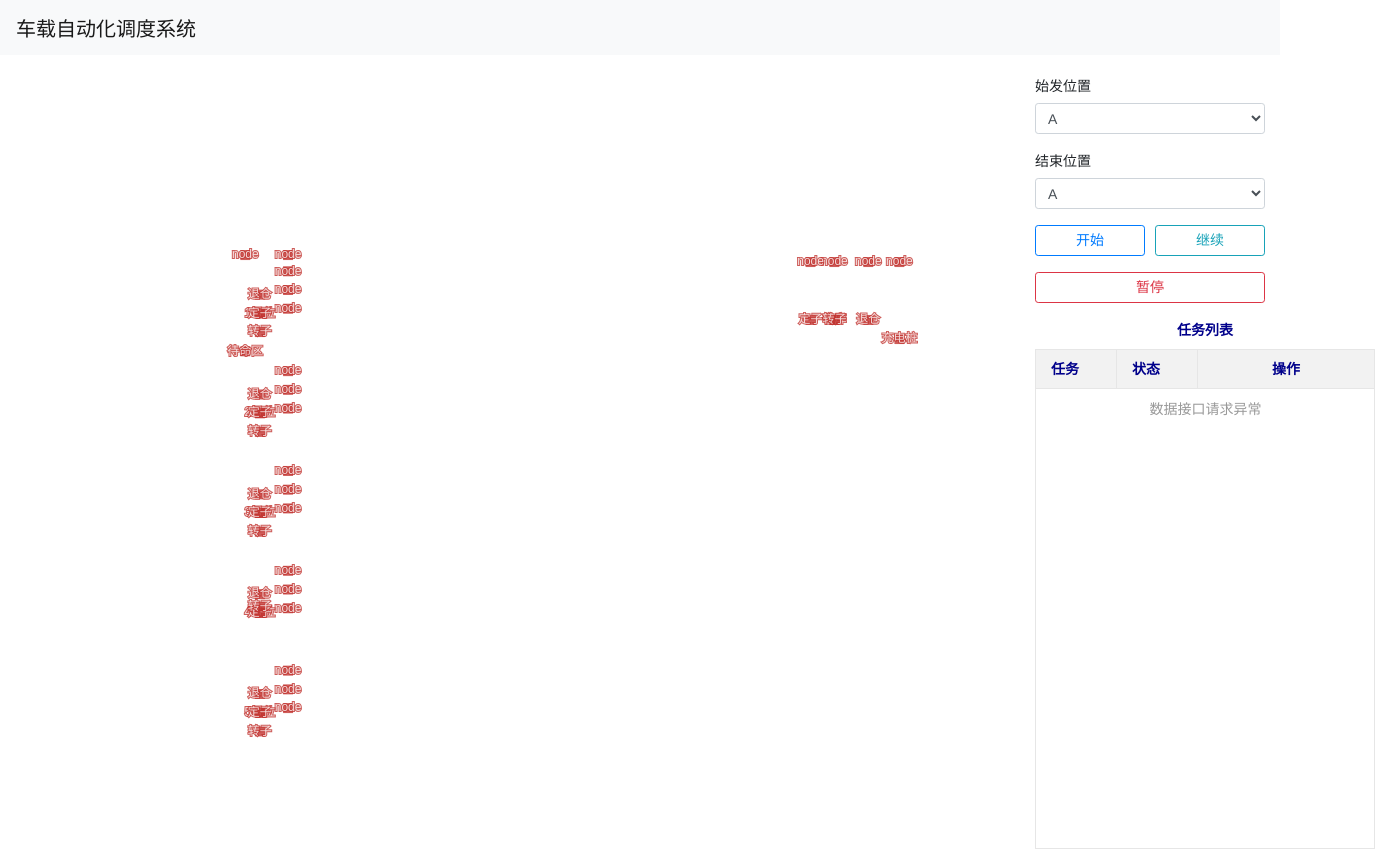
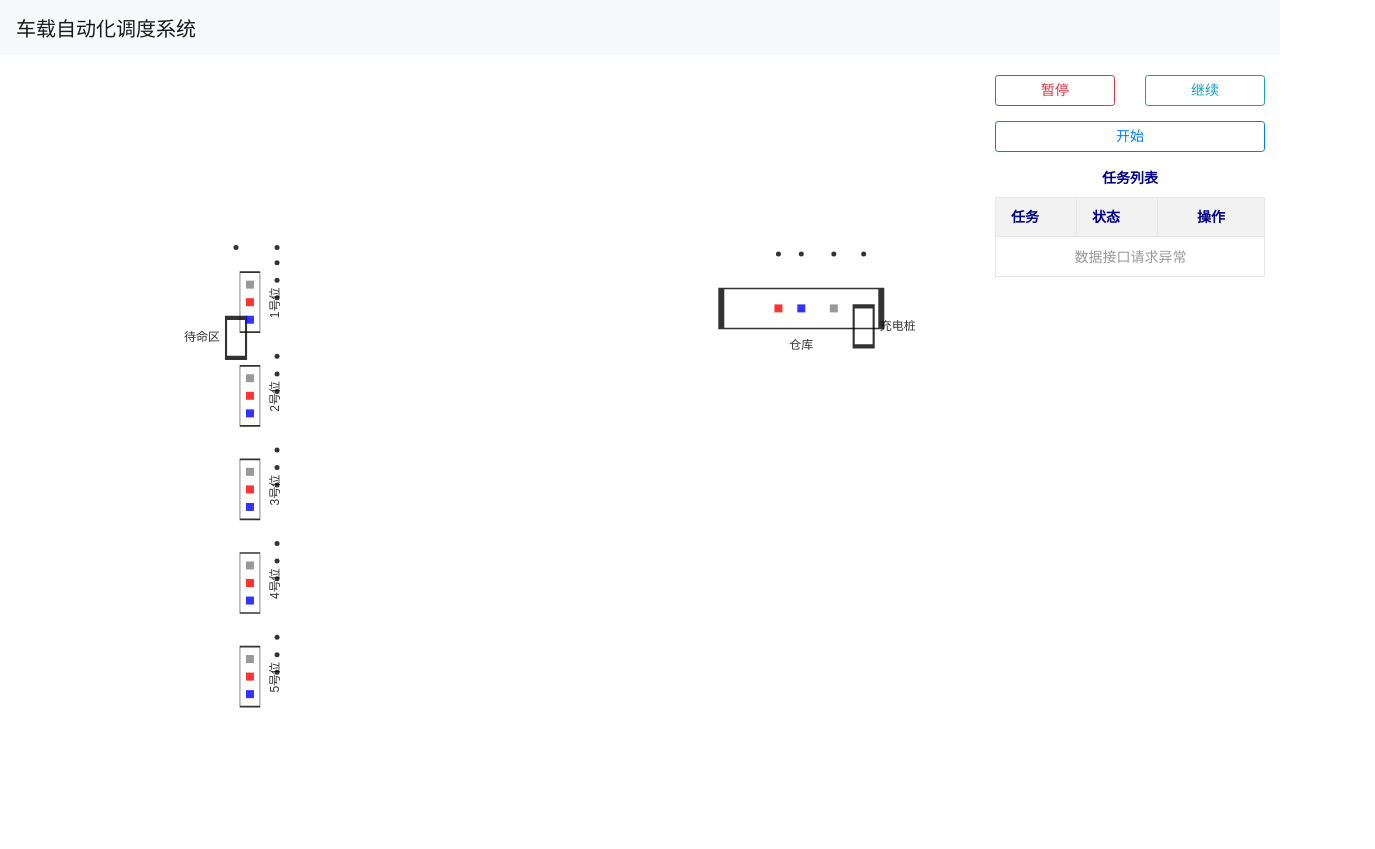
Before and after one commit to LMF2020/AGVController, a plain HTML site: page frontend/index.html in a window 1280 px wide. Shown: the whole page, 1375 px wide, since content can reach past the window. After the commit the page ends 800 px from the top, so only its background shows below. Drawn offline with Linux system fonts and the light colour scheme; no server answers.

Commit message:
调整图表样式

```diff
--- a/frontend/css/frame.css
+++ b/frontend/css/frame.css
@@ -15,7 +15,7 @@ body .layer-unvisiable {
 	height:100vh;
 }
 .menu-wrap{
-	width:260px;
+	width:300px;
 }
 
 .show-layout{
@@ -27,15 +27,15 @@ body .layer-unvisiable {
 }
 
 .docker {
-	/*position: absolute;
-	top: 100px;
-	right: 0;*/
 	text-align: center;
-	width: 340px;
-	height: 500px;
+	height:100%;
 }
 
 .docker span {
 	font-weight: bold;
 	color: darkblue;
 }
+
+.mb-15{
+	margin-bottom: 15px
+}
--- a/frontend/index.html
+++ b/frontend/index.html
@@ -21,33 +21,28 @@
 				<div class="row h-100">
 					<!-- 左边显示图表-->
 					<div class="col chart-wrap padding">
-							<div id="mainChart" class='w-100 h-100'></div>
+						<div id="mainChart" class='w-100 h-100'></div>
 					</div>
 					<!-- 右边显示操作-->
-					<div class="menu-wrap padding">
+					<div class="menu-wrap padding ">
 						<div class="container-fluid">
-							<div class="row">
-								<div class="col">
-									<form>
-										<div class="form-group">
-											<label for="exampleInputEmail1">始发位置</label>
-											<select class="form-control form-control-sm" id="startPlace" placeholder="始发位置">
-												<option value="A">A</option>
-												<option value="B">B</option>
-												<option value="C">C</option>
-												<option value="D">D</option>
-											</select>
+							<div class="row flex-column">
+								<div class='col-12 mb-15'>
+									<div class="row mb-15">
+										<div class="col-6">
+											<button type="button" id='end_task' class="btn btn-sm btn-block btn-outline-danger">暂停</button>
 										</div>
-										<div class="form-group">
-											<label for="exampleInputEmail1">结束位置</label>
-											<select class="form-control form-control-sm" id="endPlace" placeholder="结束位置">
-												<option value="A">A</option>
-												<option value="B">B</option>
-												<option value="C">C</option>
-												<option value="D">D</option>
-											</select>
+										<div class="col-6">
+											<button type="button" id='rec_task' class="btn btn-sm btn-block btn-outline-info">继续</button>
 										</div>
-										<div class="form-group form-row">
+									</div>
+									<div class="row">
+										<div class="col-12">
+											<button type="button" id='open_task' class="btn btn-sm btn-block btn-outline-primary">开始</button>
+										</div>
+									</div>
+									<!-- <form class='w-100'>
+										<div class="w-100 form-group form-row">
 											<div class="col-6">
 												<button type="button" id='open_task' class="btn btn-sm btn-block btn-outline-primary">开始</button>
 											</div>
@@ -55,19 +50,20 @@
 												<button type="button" id='rec_task' class="btn btn-sm btn-block btn-outline-info">继续</button>
 											</div>
 										</div>
-										<div class="form-group form-row">
-											<div class="col">
+										<div class="w-100 form-group form-row">
+											<div class="col-12">
 												<button type="button" id='end_task' class="btn btn-sm btn-block btn-outline-danger">暂停</button>
 											</div>
 										</div>
-									</form>
+									</form> -->
 								</div>
-								<div class="col">
-									<div class="docker">
-										<span>任务列表</span>
-										<table id="tasklist" lay-filter="tasklist"></table>
-									</div>
+								<div class="col-12 ">
+										<div class="docker w-100">
+												<span>任务列表</span>
+												<table id="tasklist" lay-filter="tasklist"></table>
+											</div>
 								</div>
+
 
 							</div>
 						</div>
--- a/frontend/js/data.js
+++ b/frontend/js/data.js
@@ -1,80 +1,182 @@
+
+var nodeStyle = {
+  symbolSize:5,
+  itemStyle:{
+    color:'#000'
+  }
+}
+// 定子
+var dzStyle = {
+  symbol:'rect',
+  symbolSize:[8,8],
+  itemStyle:{
+    color:'#f00'
+  }
+}
+// 转子
+var zzStyle = {
+  symbol:'rect',
+  symbolSize:[8,8],
+  itemStyle:{
+    color:'blue'
+  }
+}
+// 退仓
+var tcStyle = {
+  symbol:'rect',
+  symbolSize:[8,8],
+  itemStyle:{
+    color:'gray'
+  }
+}
+// 号位
+var hwStyle={
+  symbol:'rect',
+  symbolSize:[20,60],
+  itemStyle:{
+    color:'rgba(0,0,0,0)',
+    borderColor:'#000',
+    borderWidth:1
+  },
+  label:{
+    show:true,
+    color:'#000',
+    position:'right',
+    rotate:90,
+    offset:[10,16]
+  }
+}
+
 var chartData = [{
   name: '充电桩',
-  value: [59000, -6350]
+  value: [59000, -6350],
+  symbol:'rect',
+  symbolSize:[20,40],
+  itemStyle:{
+    color:'rgba(0,0,0,0)',
+    borderColor:'#000',
+    borderWidth:3
+  },
+  label:{
+    show:true,
+    color:'#000',
+    position:'right',
+  }
 },
 {
   name: 'node',
-  value: [59000, -180]
+  value: [59000, -180],
+  ...nodeStyle
 },
 {
   name: 'node',
-  value: [54290, -180]
+  value: [54290, -180],
+  ...nodeStyle
 },
 {
   name: 'node',
-  value: [49150, -180]
+  value: [49150, -180],
+  ...nodeStyle
 },
 {
   name: 'node',
-  value: [45540, -180]
+  value: [45540, -180],
+  ...nodeStyle
 },
 {
   name: '仓库',
-  value: [49150, -4820]
+  value: [49150, -4820],
+  symbol:'rect',
+  symbolSize:[160,40],
+  itemStyle:{
+    color:'rgba(0,0,0,0)',
+    borderColor:'#000',
+    borderWidth:3
+  },
+  label:{
+    show:true,
+    color:'#000',
+    position:'bottom',
+  }
 },
 {
   name: '定子',
-  value: [45540, -4820]
+  value: [45540, -4820],
+  ...dzStyle
 },
 {
   name: '转子',
-  value: [49150, -4820]
+  value: [49150, -4820],
+  ...zzStyle
 },
 {
   name: '退仓',
-  value: [54290, -4820]
+  value: [54290, -4820],
+  ...tcStyle
+
 },
 
 {
   name: 'node',
-  value: [-33625, 380]
+  value: [-33625, 380],
+  ...nodeStyle
 },
 {
   name: 'node',
-  value: [-40100, 380]
+  value: [-40100, 380],
+  ...nodeStyle
 },
 {
   name: '待命区',
-  value: [-40100, -7330]
+  value: [-40100, -7330],
+  symbol:'rect',
+  symbolSize:[20,40],
+  itemStyle:{
+    color:'rgba(0,0,0,0)',
+    borderColor:'#000',
+    borderWidth:3
+  },
+  label:{
+    show:true,
+    color:'#000',
+    position:'left',
+  }
 },
 
 {
   name: 'node',
-  value: [-33625, -920]
+  value: [-33625, -920],
+  ...nodeStyle
 },
 {
   name: 'node',
-  value: [-33625, -2420]
+  value: [-33625, -2420],
+  ...nodeStyle
 },
 {
   name: 'node',
-  value: [-33625, -3920]
+  value: [-33625, -3920],
+  ...nodeStyle
 },
 {
   name: '1号位',
-  value: [-37900, -4290]
+  value: [-37900, -4290],
+  ...hwStyle
 },
 {
   name: '定子',
-  value: [-37900, -4290]
+  value: [-37900, -4290],
+  ...dzStyle
 },
 {
   name: '转子',
-  value: [-37900, -5790]
+  value: [-37900, -5790],
+  ...zzStyle
 },
 {
   name: '退仓',
-  value: [-37900, -2790]
+  value: [-37900, -2790],
+  ...tcStyle
 },
 
 
@@ -82,120 +184,148 @@ var chartData = [{
 
 {
   name: 'node',
-  value: [-33625, -8920]
+  value: [-33625, -8920],
+  ...nodeStyle
 },
 {
   name: 'node',
-  value: [-33625, -10420]
+  value: [-33625, -10420],
+  ...nodeStyle
 },
 {
   name: 'node',
-  value: [-33625, -11920]
+  value: [-33625, -11920],
+  ...nodeStyle
 },
 {
   name: '2号位',
-  value: [-37900, -12290]
+  value: [-37900, -12290],
+  ...hwStyle
 },
 {
   name: '定子',
-  value: [-37900, -12290]
+  value: [-37900, -12290],
+  ...dzStyle
 },
 {
   name: '转子',
-  value: [-37900, -13790]
+  value: [-37900, -13790],
+  ...zzStyle
 },
 {
   name: '退仓',
-  value: [-37900, -10790]
+  value: [-37900, -10790],
+  ...tcStyle
 },
 
 
 {
   name: 'node',
-  value: [-33625, -16920]
+  value: [-33625, -16920],
+  ...nodeStyle
 },
 {
   name: 'node',
-  value: [-33625, -18420]
+  value: [-33625, -18420],
+  ...nodeStyle
 },
 {
   name: 'node',
-  value: [-33625, -19920]
+  value: [-33625, -19920],
+  ...nodeStyle
 },
 {
   name: '3号位',
-  value: [-37900, -20290]
+  value: [-37900, -20290],
+  ...hwStyle
 },
 {
   name: '定子',
-  value: [-37900, -20290]
+  value: [-37900, -20290],
+  ...dzStyle
 },
 {
   name: '转子',
-  value: [-37900, -21790]
+  value: [-37900, -21790],
+  ...zzStyle
 },
 {
   name: '退仓',
-  value: [-37900, -18790]
+  value: [-37900, -18790],
+  ...tcStyle
 },
 
 
 {
   name: 'node',
-  value: [-33625, -24920]
+  value: [-33625, -24920],
+  ...nodeStyle
 },
 {
   name: 'node',
-  value: [-33625, -26420]
+  value: [-33625, -26420],
+  ...nodeStyle
 },
 {
   name: 'node',
-  value: [-33625, -27920]
+  value: [-33625, -27920],
+  ...nodeStyle
 },
 {
   name: '4号位',
-  value: [-37900, -28290]
+  value: [-37900, -28290],
+  ...hwStyle
 },
 {
   name: '定子',
-  value: [-37900, -28290]
+  value: [-37900, -28290],
+  ...dzStyle
 },
 {
   name: '转子',
-  value: [-37900, -27790]
+  value: [-37900, -29790],
+  ...zzStyle
 },
 {
   name: '退仓',
-  value: [-37900, -26790]
+  value: [-37900, -26790],
+  ...tcStyle
 },
 
 
 {
   name: 'node',
-  value: [-33625, -32920]
+  value: [-33625, -32920],
+  ...nodeStyle
 },
 {
   name: 'node',
-  value: [-33625, -34420]
+  value: [-33625, -34420],
+  ...nodeStyle
 },
 {
   name: 'node',
-  value: [-33625, -35920]
+  value: [-33625, -35920],
+  ...nodeStyle
 },
 {
   name: '5号位',
-  value: [-37900, -36290]
+  value: [-37900, -36290],
+  ...hwStyle
 },
 {
   name: '定子',
-  value: [-37900, -36290]
+  value: [-37900, -36290],
+  ...dzStyle
 },
 {
   name: '转子',
-  value: [-37900, -37790]
+  value: [-37900, -37790],
+  ...zzStyle
 },
 {
   name: '退仓',
-  value: [-37900, -34790]
+  value: [-37900, -34790],
+  ...tcStyle
 },
 ]
--- a/frontend/js/frame.js
+++ b/frontend/js/frame.js
@@ -25,12 +25,6 @@ layui.use(['layer', 'tasklist'], function() {
 
 	initPage()
 
-	$('#startPlace').on('change',function(){
-		console.warn(this.value)
-	})
-	$('#endPlace').on('change',function(){
-		console.warn(this.value)
-	})
 //		// 开始任务
 //		$("#open_task").click(function() {
 //			COMJS.confirm('您确认要结束任务吗? 结束前请确保有任务在执行', function() {
--- a/frontend/js/tasklist.js
+++ b/frontend/js/tasklist.js
@@ -8,7 +8,6 @@ layui.define(['jquery', 'table'], function(exports) {
 		init: function() {
 			table.render({
 				elem: '#tasklist',
-				height: '500',
 				url: COMJS.CTX_PATH + "/task/list",
 				cols: [
 					[{
```
Also changed, not shown: frontend/js/chartOpt.js.
